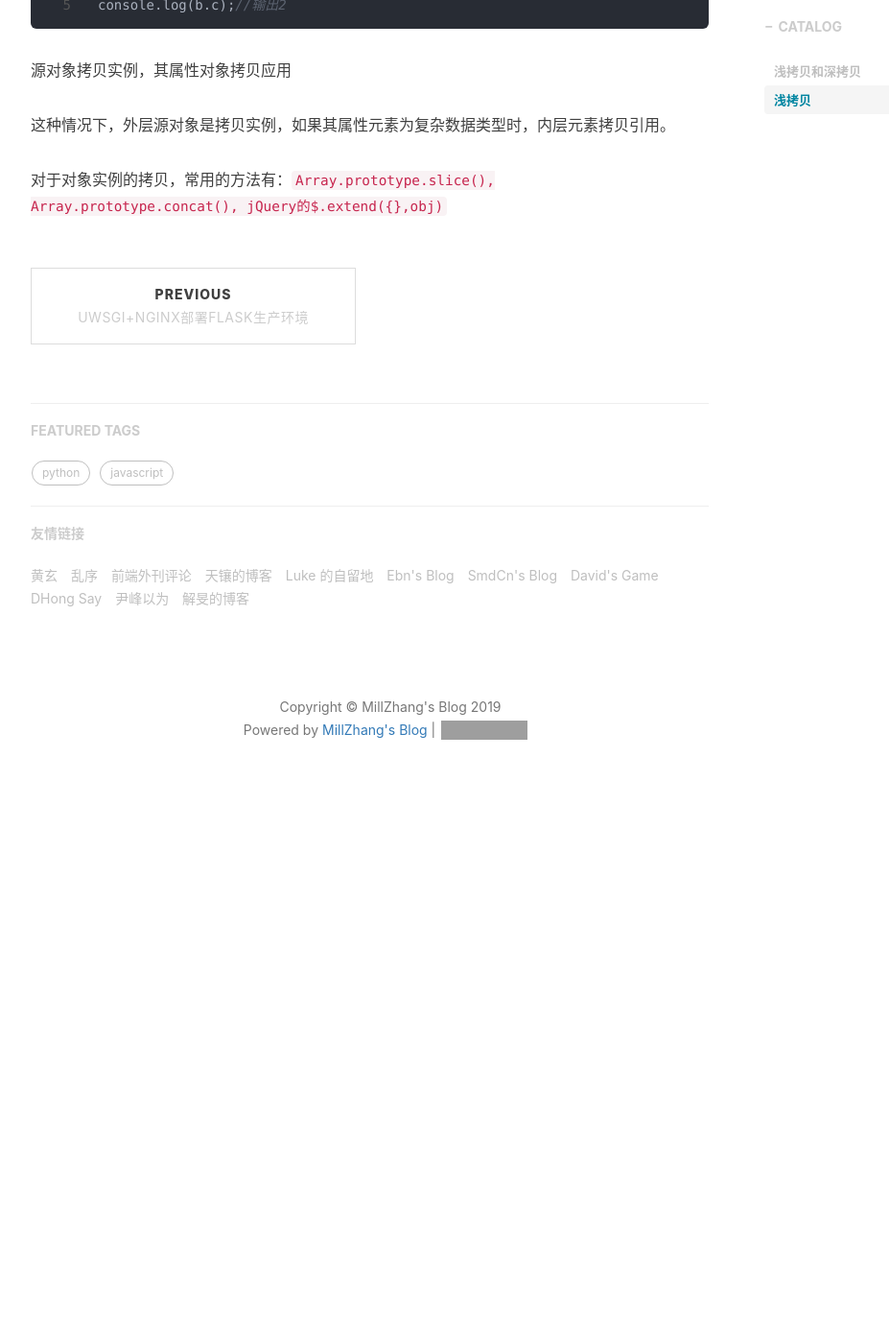
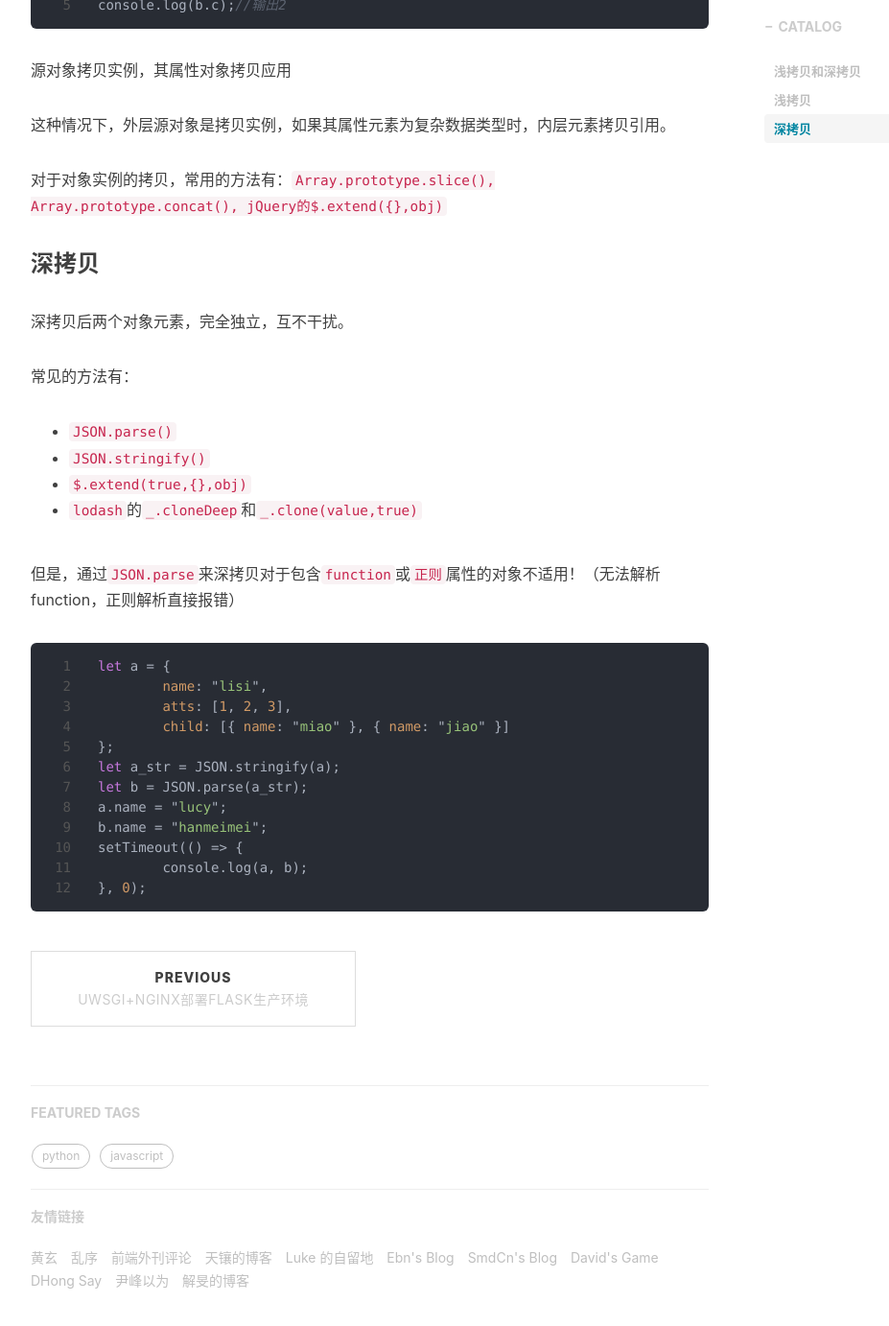
Before and after one commit to millzhang/millzhang.github.com, a Jekyll site: the page built from _posts/2019-06-14-js对象拷贝.md, in a window 1280 px wide and 1400 px high, scrolled down 628 px. Shown: the top 1382 px of the window at 96% size, without its empty margins (233-1160 px from the left). Built offline with Jekyll 4.4.1, drawn with Linux system fonts in a browser that asks for light colours; nearby versions of some CDN libraries; comment, search, counter and statistics services are not loaded; before the commit the page ends 1493 px from its top, so only the background shows below that; grey boxes are pictures that could not be loaded.

Commit message:
修改文件: _posts/2019-06-14-js对象拷贝.md

````diff
--- a/_posts/2019-06-14-js对象拷贝.md
+++ b/_posts/2019-06-14-js对象拷贝.md
@@ -29,3 +29,31 @@ console.log(b.c);//输出2
 这种情况下，外层源对象是拷贝实例，如果其属性元素为复杂数据类型时，内层元素拷贝引用。
 
 对于对象实例的拷贝，常用的方法有：`Array.prototype.slice(), Array.prototype.concat(), jQuery的$.extend({},obj)`
+
+### 深拷贝
+
+深拷贝后两个对象元素，完全独立，互不干扰。
+
+常见的方法有：
+
+- `JSON.parse()`
+- `JSON.stringify()`
+- `$.extend(true,{},obj)`
+- `lodash`的`_.cloneDeep`和`_.clone(value,true)`
+
+但是，通过`JSON.parse`来深拷贝对于包含`function`或`正则`属性的对象不适用！（无法解析function，正则解析直接报错）
+
+```js
+let a = {
+	name: "lisi",
+	atts: [1, 2, 3],
+	child: [{ name: "miao" }, { name: "jiao" }]
+};
+let a_str = JSON.stringify(a);
+let b = JSON.parse(a_str);
+a.name = "lucy";
+b.name = "hanmeimei";
+setTimeout(() => {
+	console.log(a, b);
+}, 0);
+```
````
